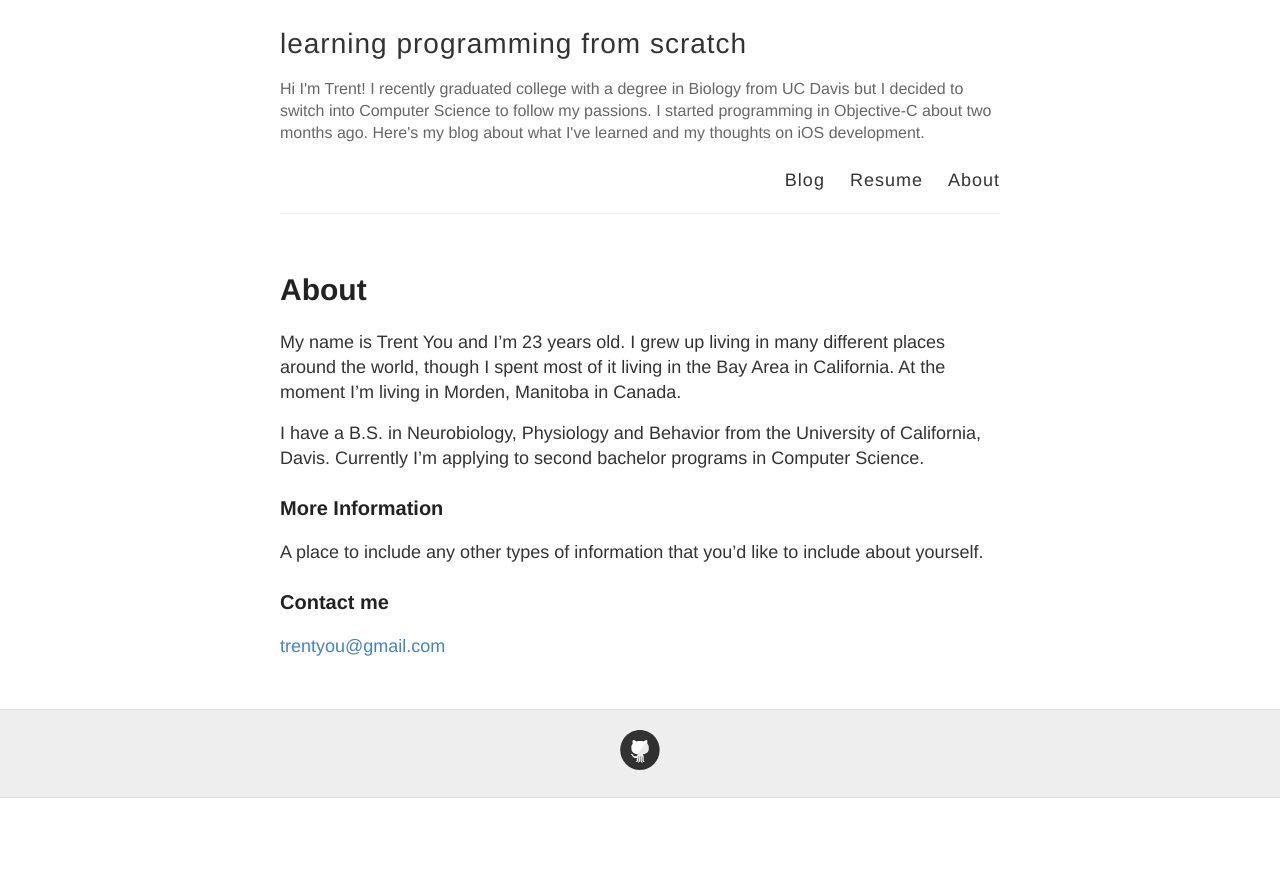
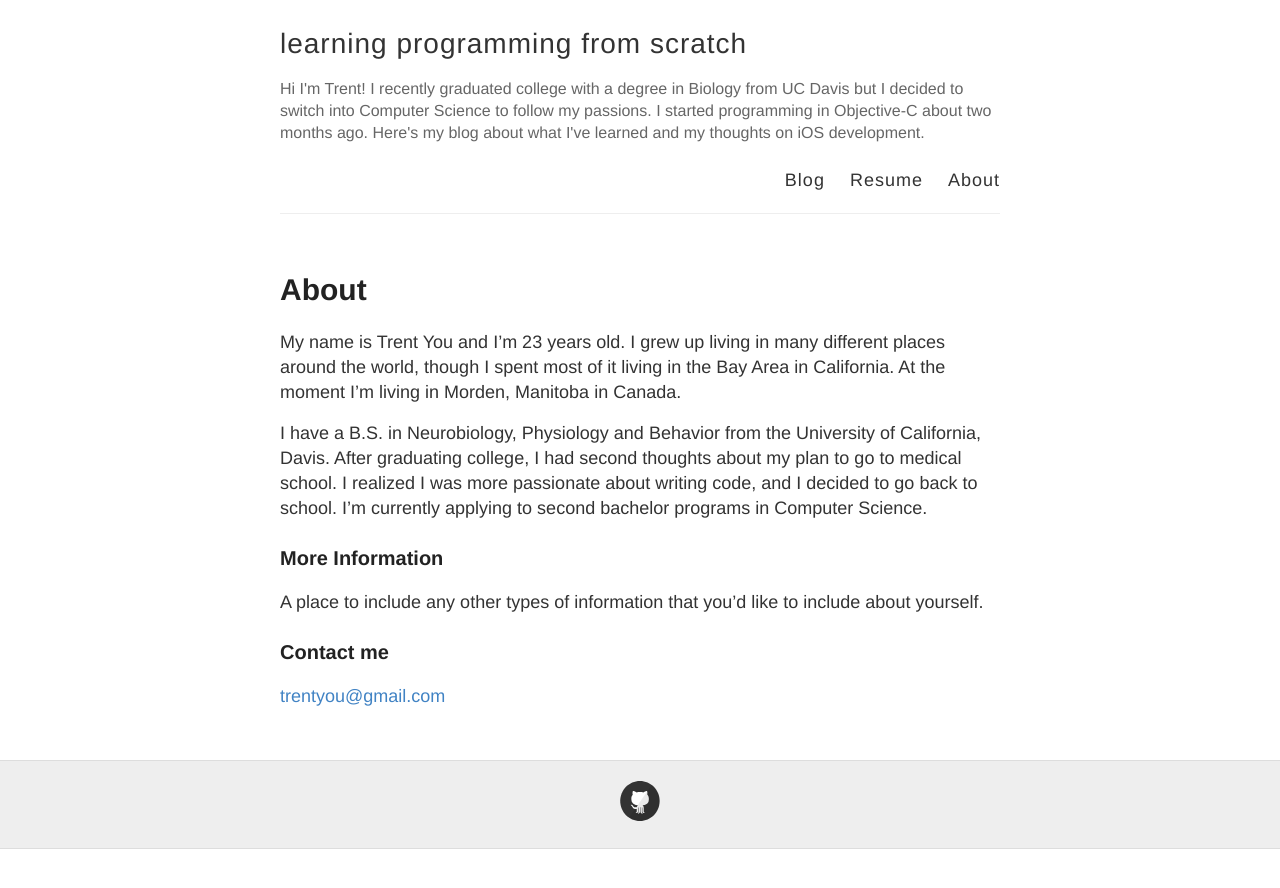
Before and after one commit to trentyou/trentyou.github.io, a Jekyll site: the page built from about.md, in a window 1280 px wide. Shown: the top 888 px of the page. Built offline with Jekyll 4.4.1, drawn with Linux system fonts in a browser that asks for light colours.

Commit message:
Updated about.md

```diff
--- a/about.md
+++ b/about.md
@@ -5,10 +5,9 @@ permalink: /about/
 published: true
 ---
 
-
 My name is Trent You and I'm 23 years old. I grew up living in many different places around the world, though I spent most of it living in the Bay Area in California. At the moment I'm living in Morden, Manitoba in Canada.
 
-I have a B.S. in Neurobiology, Physiology and Behavior from the University of California, Davis. Currently I'm applying to second bachelor programs in Computer Science.
+I have a B.S. in Neurobiology, Physiology and Behavior from the University of California, Davis. After graduating college, I had second thoughts about my plan to go to medical school. I realized I was more passionate about writing code, and I decided to go back to school. I'm currently applying to second bachelor programs in Computer Science.
 
 ### More Information
 
```
